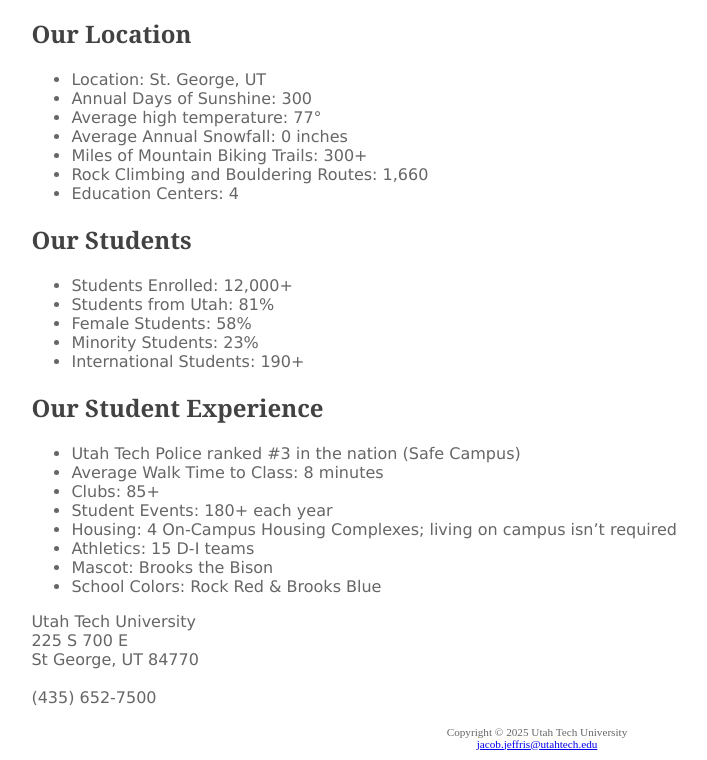
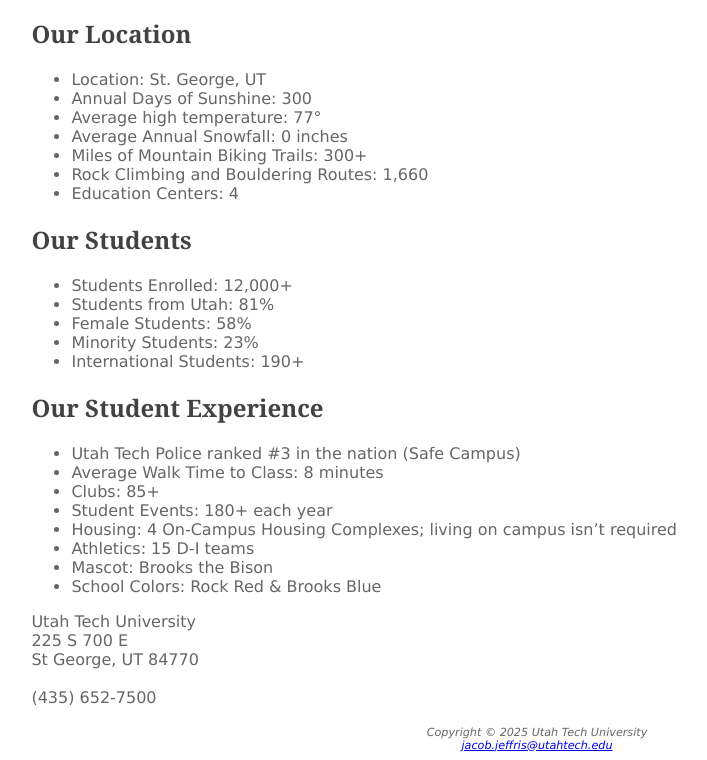
Before and after one commit to jjeffris/se1400, a plain HTML site: page utahtech2/index.html in a window 1280 px wide. Shown: the part 648-1408 px from the top of the page, without its empty margins (103-810 px from the left). Drawn offline with Linux system fonts and the light colour scheme.

Commit message:
fixed italics

```diff
--- a/utahtech2/style.css
+++ b/utahtech2/style.css
@@ -34,7 +34,7 @@ dt{
 }
 footer{
     font-size: .70rem;
-    font-family: italic;
+    font-style: italic;
     text-align: center;
 }
 #wrapper{
```
